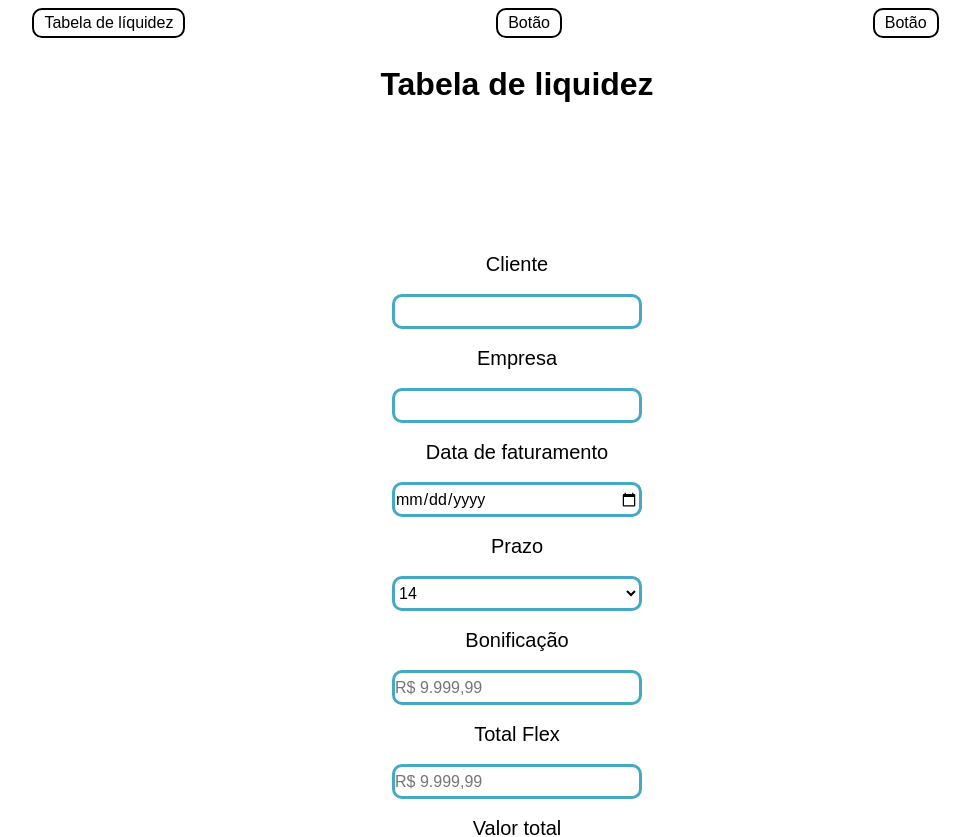
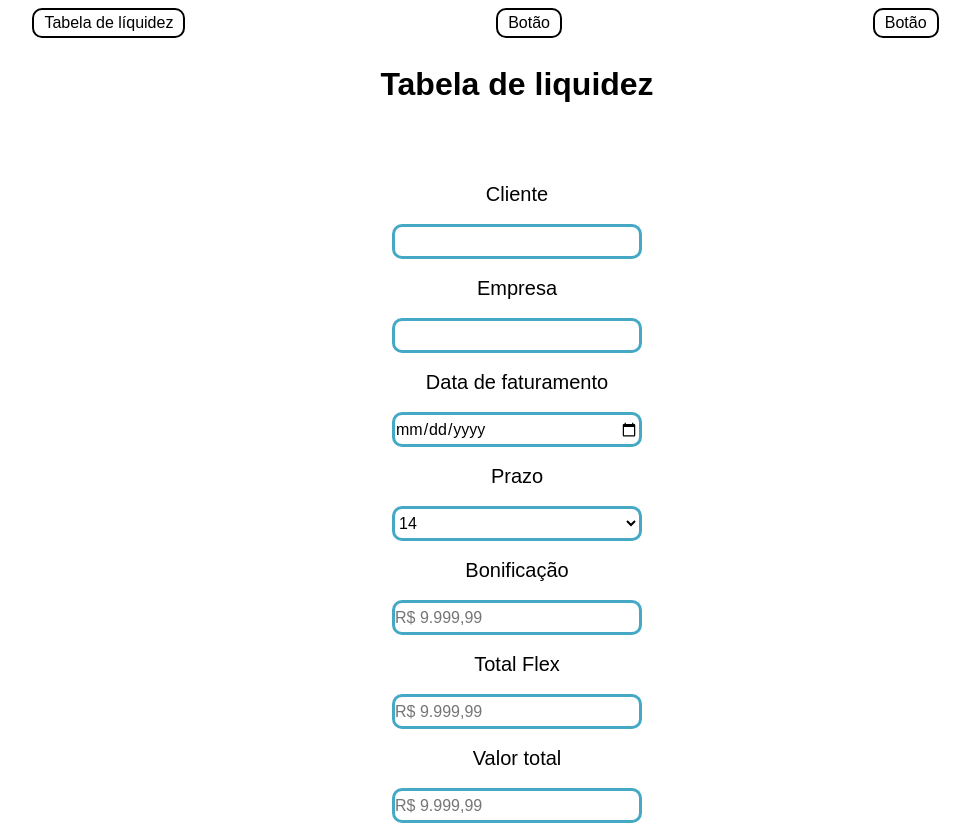
Before and after one commit to Matheus-Moura26/ERP-REPRESENTACAO, a React (Create React App) app: page /tabelaLiquidez in a window 1280 px wide. Shown: the top 837 px of the page, without its empty margins (123-1093 px from the left). Built offline with nearby package versions, Linux system fonts and the light colour scheme.

Commit message:
Design updates

```diff
--- a/src/styles/components/components.css
+++ b/src/styles/components/components.css
@@ -13,7 +13,7 @@
 
 .btn-verde{
     margin-top: 10px;
-    margin-bottom: 30px;
+    margin-bottom: 50px;
     background-color: rgb(94, 255, 94);
     width: 80px;
     height: 35px;
--- a/src/styles/pages/tabelaLiquidez.css
+++ b/src/styles/pages/tabelaLiquidez.css
@@ -9,7 +9,7 @@
 }
 
 .tabelaLiquidez-card{
-    margin-top: 150px;
+    margin-top: 80px;
     display: flex;
     flex-direction: column;
     justify-content: center;
```
